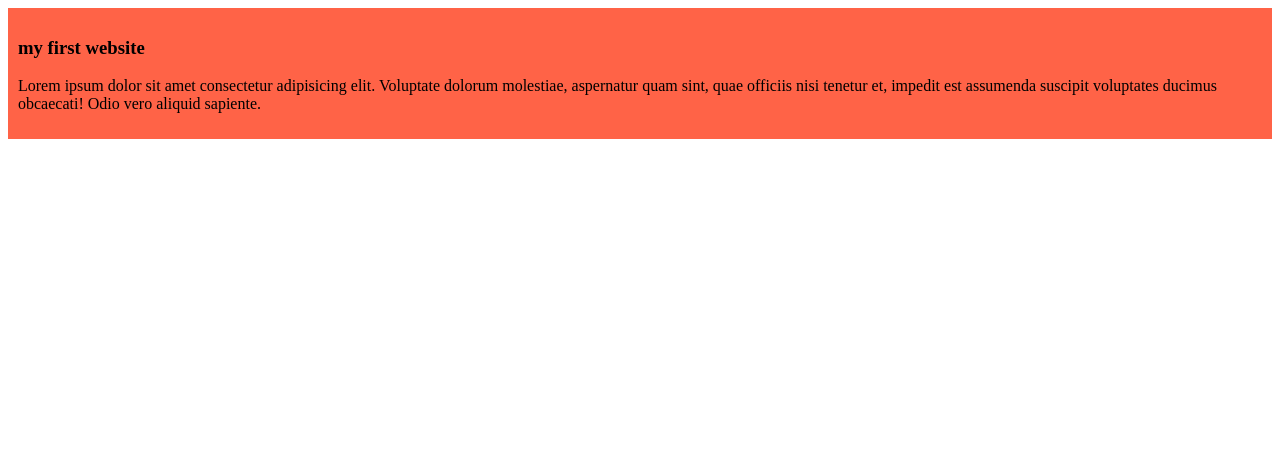
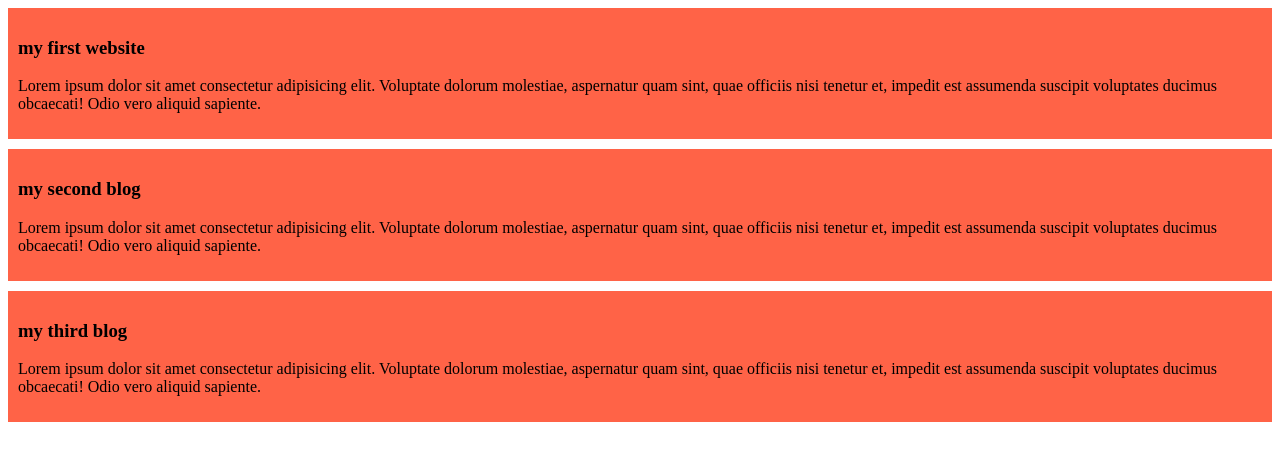
Before and after one commit to MdNaSimBaBu/my-simple-website, a plain HTML site: page index.html in a window 1280 px wide. Drawn offline with Linux system fonts and the light colour scheme.

Commit message:
added the second and third blog

```diff
--- a/index.html
+++ b/index.html
@@ -11,5 +11,13 @@
         <h3>my first website</h3>
         <p>Lorem ipsum dolor sit amet consectetur adipisicing elit. Voluptate dolorum molestiae, aspernatur quam sint, quae officiis nisi tenetur et, impedit est assumenda suscipit voluptates ducimus obcaecati! Odio vero aliquid sapiente.</p>
     </div>
+    <div>
+        <h3>my second blog</h3>
+        <p>Lorem ipsum dolor sit amet consectetur adipisicing elit. Voluptate dolorum molestiae, aspernatur quam sint, quae officiis nisi tenetur et, impedit est assumenda suscipit voluptates ducimus obcaecati! Odio vero aliquid sapiente.</p>
+    </div>
+    <div>
+        <h3>my third blog</h3>
+        <p>Lorem ipsum dolor sit amet consectetur adipisicing elit. Voluptate dolorum molestiae, aspernatur quam sint, quae officiis nisi tenetur et, impedit est assumenda suscipit voluptates ducimus obcaecati! Odio vero aliquid sapiente.</p>
+    </div>
 </body>
 </html>
--- a/styles/blog.css
+++ b/styles/blog.css
@@ -1,4 +1,5 @@
 div{
     background-color: tomato;
     padding: 10px;
+    margin-bottom: 10px;
 }
```
